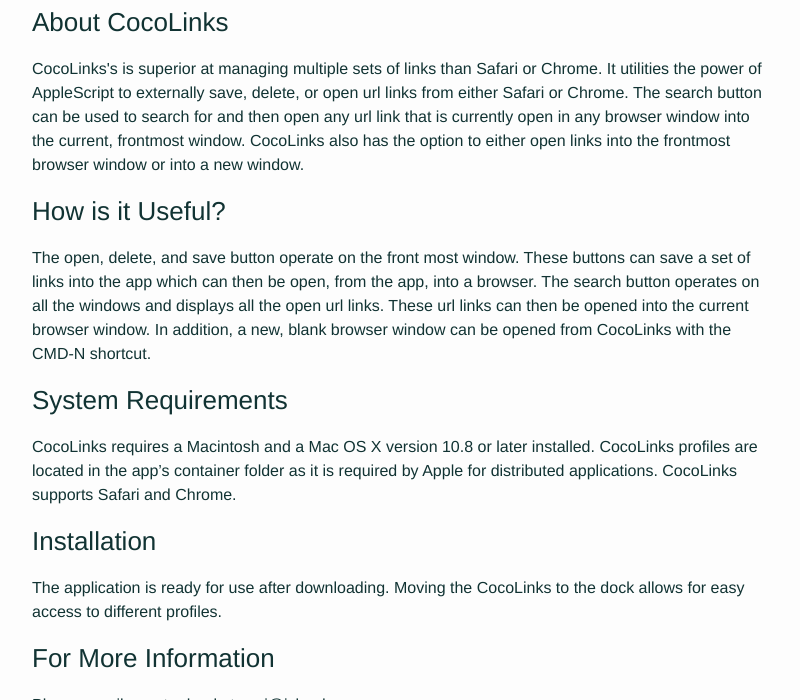
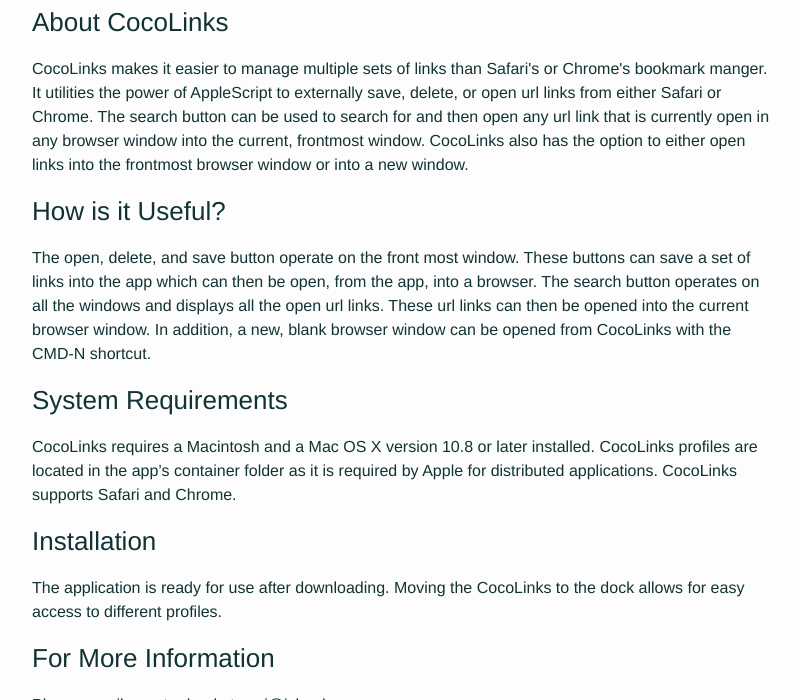
Before and after one commit to CocoApplications/CocoApplications, a Jekyll site: the page built from _posts/2017-09-18-CocoLinks.html, in a window 1280 px wide and 900 px high, scrolled down 395 px, cut to the strip 200-900 px from the top of the window. Shown: the whole strip, without its empty margins (238-1038 px from the left). Built offline with Jekyll 4.4.1, drawn with Linux system fonts in a browser that asks for light colours.

Commit message:
prototyping

```diff
--- a/_posts/2017-09-18-CocoLinks.html
+++ b/_posts/2017-09-18-CocoLinks.html
@@ -27,7 +27,7 @@
         About CocoLinks
     </h3>
     <p>
-    CocoLinks's is superior at managing multiple sets of links than Safari or Chrome. It utilities the power of AppleScript to externally save, delete, or open url links from either Safari or Chrome. The search button can be used to search for and then open any url link that is currently open in any browser window into the current, frontmost window. CocoLinks also has the option to either open links into the frontmost browser window or into a new window.
+    CocoLinks makes it easier to manage multiple sets of links than Safari's or Chrome's bookmark manger. It utilities the power of AppleScript to externally save, delete, or open url links from either Safari or Chrome. The search button can be used to search for and then open any url link that is currently open in any browser window into the current, frontmost window. CocoLinks also has the option to either open links into the frontmost browser window or into a new window.
     </p>
 
     <h3>
```
